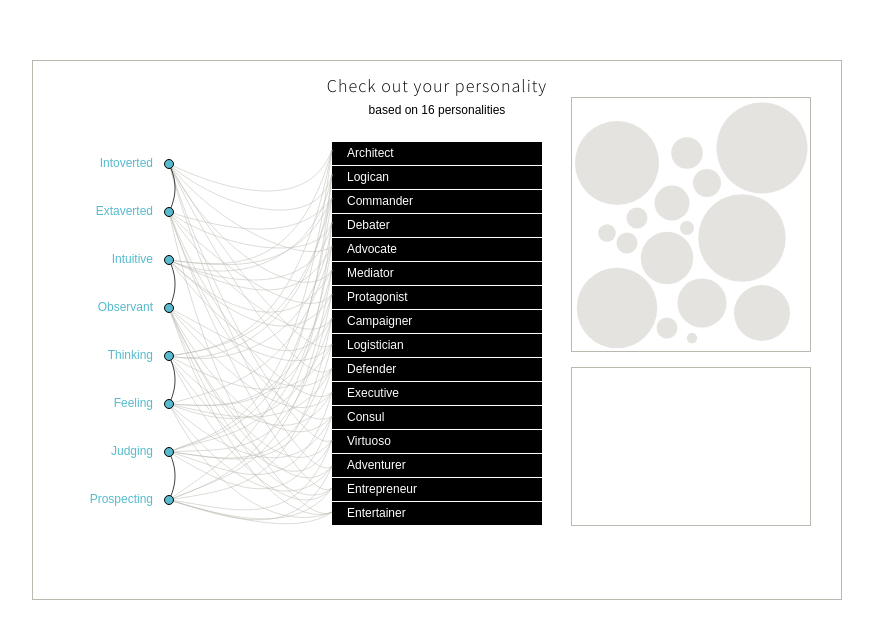
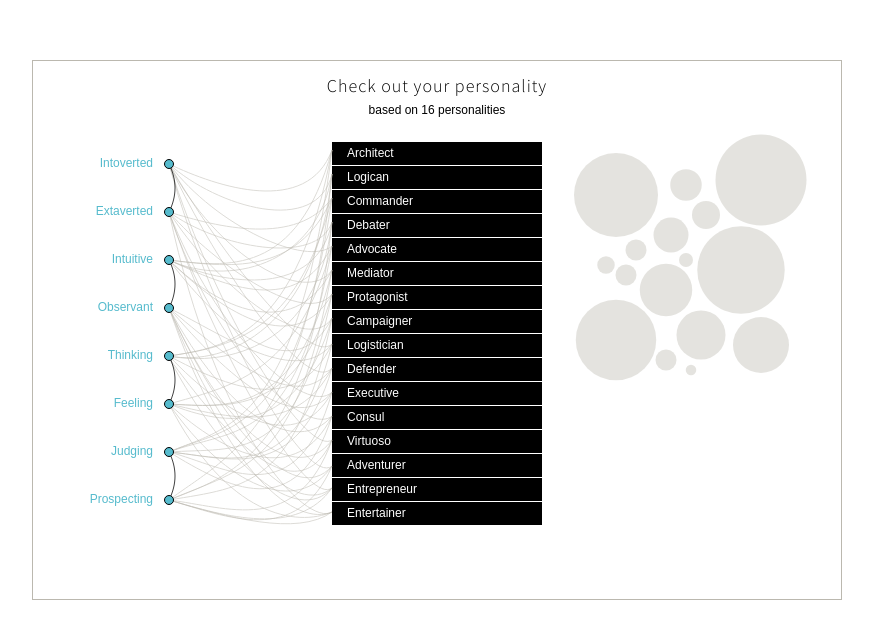
Before and after one commit to klkzl/16-personalities-graph, a React app: page / in a window 1280 px wide. Shown: the top 638 px of the page, without its empty margins (203-1076 px from the left). Built offline with nearby package versions, Linux system fonts and the light colour scheme.

Commit message:
styles modified

```diff
--- a/public/src/components/Graph.js
+++ b/public/src/components/Graph.js
@@ -2,11 +2,14 @@ import React from 'react';
 
 import drawingCircles from '../constants/drawingCircles';
 
-import { Container, Ilustration, Circle } from '../styles/components/_graph';
+import { Container, Ilustration, Circle, Title } from '../styles/components/_graph';
 
 const Graph = ({ activePers }) => {
   return (
     <Container>
+      {activePers &&
+        <Title>Percentage in society:</Title>
+      }
       <Ilustration>
         { drawingCircles.map(item => (
           <Circle
@@ -16,7 +19,8 @@ const Graph = ({ activePers }) => {
             cy={item.cy}
             r={item.r}
             text={item.name}
-          />
+          >{item.name}
+          </Circle>
         ))}
       </Ilustration>
     </Container>
--- a/public/src/styles/components/_container.js
+++ b/public/src/styles/components/_container.js
@@ -1,13 +1,13 @@
 import styled from 'styled-components';
 
 const Container = styled.div`
-  border: 1px solid ${props => props.theme.darkGrey};
+  // border: 1px solid ${props => props.theme.darkGrey};
   box-sizing: border-box;
-  height: ${props => props.theme.module * 5.3}px;
+  height: ${props => props.theme.module * 4.8}px;
   padding: ${props => props.theme.sSize * .5}px;
   position: absolute;
   right: ${props => props.theme.module}px;
-  top: ${props => props.theme.module * 10.2}px;
+  top: ${props => props.theme.module * 11.2}px;
   width: ${props => props.theme.module * 8}px;
 `;
 
--- a/public/src/styles/components/_graph.js
+++ b/public/src/styles/components/_graph.js
@@ -2,11 +2,11 @@ import styled from 'styled-components';
 
 const Container = styled.div`
   box-sizing: border-box;
-  border: 1px solid ${props => props.theme.darkGrey};
+  // border: 1px solid ${props => props.theme.darkGrey};
   height: ${props => props.theme.module * 8.5}px;
   position: absolute;
   right: ${props => props.theme.module}px;
-  top: ${props => props.theme.module * 1.2}px;
+  top: ${props => props.theme.module * 2.3}px;
   width: ${props => props.theme.module * 8}px;
 `;
 
@@ -19,10 +19,20 @@ const Ilustration = styled.svg`
 const Circle = styled.circle`
   fill: ${props => (props.isActive) ? props.theme.mediumBlue : props.theme.darkGrey };
   opacity: ${props => (props.isActive) ? 1 : .4};
-  // transform: ${props => (props.isActive) ? 'scale(1.2)' : 'scale(1)'};
-  // transform-origin: top right;
-  // transition: transform .5s;
-  position: relative;
+  transform: ${props => (props.isActive) ? 'scale(1.01)' : 'scale(1)'};
+  transition: transform .5s;
+`;
+
+const Title = styled.h5`
+  color: ${props => props.theme.mediumBlue};
+  font-family: ${props => props.theme.mainFont};
+  font-size: ${props => props.theme.sSize}px;
+  font-weight: 400;
+  left: 6px;
+  letter-spacing: 1px;
+  margin: 0;
+  position: absolute;
+  text-align: left;
 `;
 
 // const CircleWrapper = props => {
@@ -32,4 +42,4 @@ const Circle = styled.circle`
 //   )
 // }
 
-export { Container, Ilustration, Circle };
+export { Container, Ilustration, Circle, Title };
```
